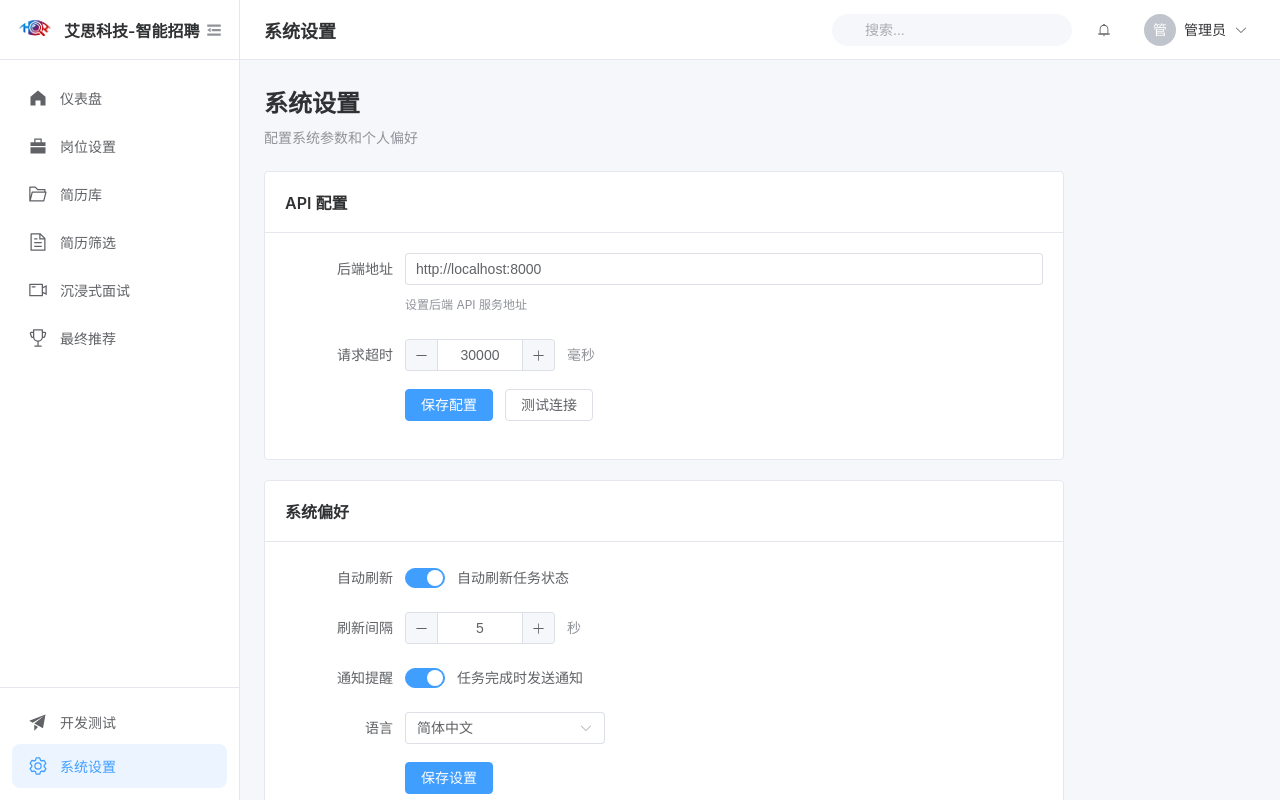
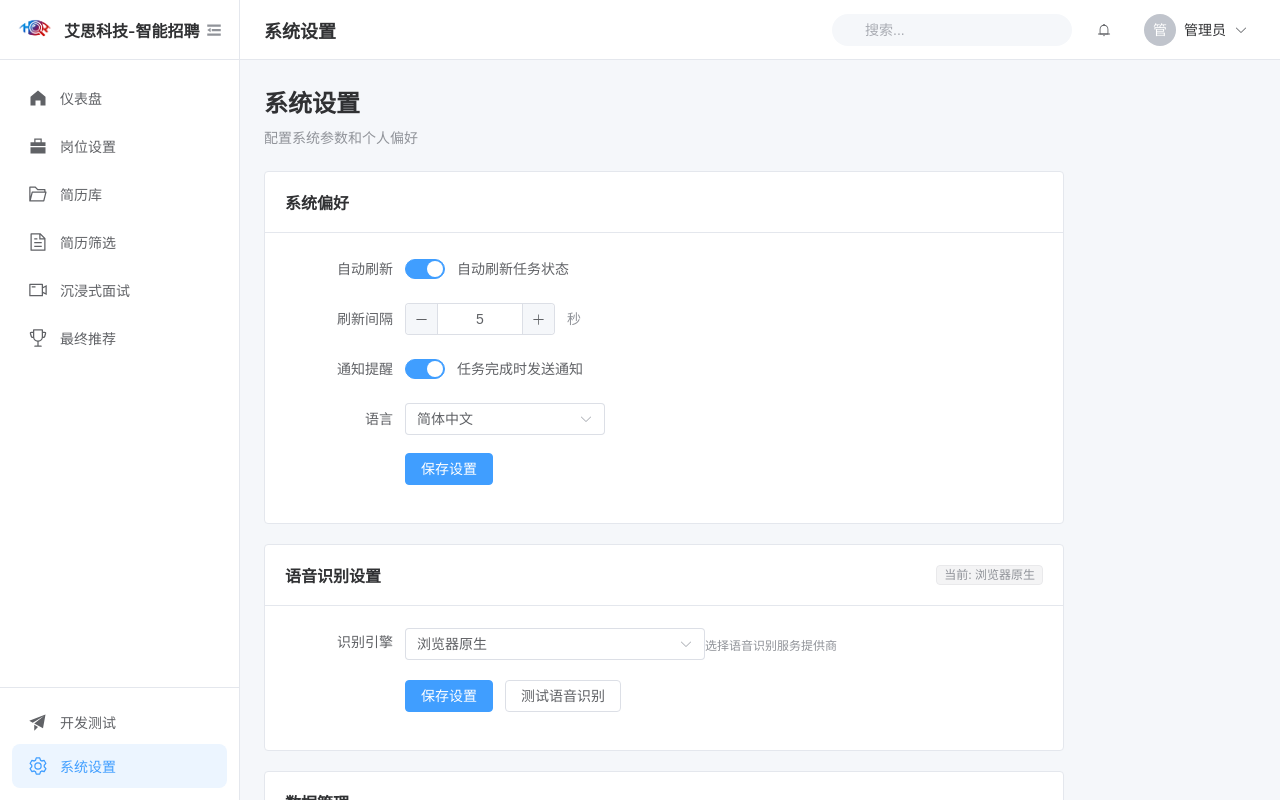
Before and after one commit to HR-M2/HRM2-Vue-FastAPI-Frontend, a Vue app: page /settings in a window 1280 px wide. Shown: the top 800 px of the page. Built offline with nearby package versions, Linux system fonts and the light colour scheme.

Commit message:
准备部署，删去前端API连接控制

```diff
--- a/src/views/SettingsView.vue
+++ b/src/views/SettingsView.vue
@@ -8,29 +8,6 @@
 
     <!-- 设置内容 -->
     <div class="settings-content">
-      <!-- API 配置 -->
-      <el-card class="settings-card" shadow="hover">
-        <template #header>
-          <div class="card-header">
-            <span class="card-title">API 配置</span>
-          </div>
-        </template>
-        <el-form label-width="120px" :model="apiSettings">
-          <el-form-item label="后端地址">
-            <el-input v-model="apiSettings.baseUrl" placeholder="http://localhost:8000" />
-            <div class="form-tip">设置后端 API 服务地址</div>
-          </el-form-item>
-          <el-form-item label="请求超时">
-            <el-input-number v-model="apiSettings.timeout" :min="5000" :max="60000" :step="1000" />
-            <span class="unit-text">毫秒</span>
-          </el-form-item>
-          <el-form-item>
-            <el-button type="primary" @click="saveApiSettings">保存配置</el-button>
-            <el-button @click="testConnection" :loading="testingConnection">测试连接</el-button>
-          </el-form-item>
-        </el-form>
-      </el-card>
-
       <!-- 系统偏好 -->
       <el-card class="settings-card" shadow="hover">
         <template #header>
@@ -207,9 +184,8 @@
 </template>
 
 <script setup lang="ts">
-import { reactive, ref, computed, onMounted } from 'vue'
+import { reactive, ref } from 'vue'
 import { ElMessage, ElMessageBox } from 'element-plus'
-import { client } from '@/api/client.gen'
 import {
   getAvailableProviders,
   getSpeechProviderRegistry
@@ -220,15 +196,6 @@ import {
   type SpeechSettings,
   type SpeechProviderType
 } from '@/composables/useSpeechRecognition'
-
-// 测试连接状态
-const testingConnection = ref(false)
-
-// API 设置
-const apiSettings = reactive({
-  baseUrl: 'http://localhost:8000',
-  timeout: 30000
-})
 
 // 系统设置
 const systemSettings = reactive({
@@ -352,45 +319,6 @@ const testSpeechRecognition = async () => {
   }
 }
 
-// 保存 API 配置
-const saveApiSettings = () => {
-  localStorage.setItem('apiSettings', JSON.stringify(apiSettings))
-  // 更新 client 配置
-  client.setConfig({ baseUrl: apiSettings.baseUrl })
-  ElMessage.success('API 配置已保存（已生效）')
-}
-
-// 测试连接
-const testConnection = async () => {
-  testingConnection.value = true
-  try {
-    const controller = new AbortController()
-    const timeoutId = setTimeout(() => controller.abort(), 5000)
-
-    const response = await fetch(`${apiSettings.baseUrl}/health`, {
-      method: 'GET',
-      signal: controller.signal
-    })
-
-    clearTimeout(timeoutId)
-
-    if (response.ok) {
-      const data = await response.json()
-      ElMessage.success(`连接成功: ${data.message || 'OK'}`)
-    } else {
-      ElMessage.error(`连接失败: ${response.status}`)
-    }
-  } catch (err: any) {
-    if (err.name === 'AbortError') {
-      ElMessage.error('连接超时，请检查后端服务是否启动')
-    } else {
-      ElMessage.error('连接失败，请检查后端服务是否启动')
-    }
-  } finally {
-    testingConnection.value = false
-  }
-}
-
 // 保存系统设置
 const saveSystemSettings = () => {
   localStorage.setItem('systemSettings', JSON.stringify(systemSettings))
@@ -400,7 +328,6 @@ const saveSystemSettings = () => {
 // 导出数据
 const exportData = () => {
   const data = {
-    apiSettings,
     systemSettings,
     exportTime: new Date().toISOString()
   }
@@ -425,10 +352,6 @@ const importData = () => {
     try {
       const text = await file.text()
       const data = JSON.parse(text)
-      if (data.apiSettings) {
-        Object.assign(apiSettings, data.apiSettings)
-        client.setConfig({ baseUrl: apiSettings.baseUrl })
-      }
       if (data.systemSettings) Object.assign(systemSettings, data.systemSettings)
       ElMessage.success('数据已导入')
     } catch {
@@ -452,15 +375,7 @@ const clearCache = () => {
 
 // 初始化：读取本地存储的设置
 const initSettings = () => {
-  const savedApiSettings = localStorage.getItem('apiSettings')
   const savedSystemSettings = localStorage.getItem('systemSettings')
-
-  if (savedApiSettings) {
-    try {
-      Object.assign(apiSettings, JSON.parse(savedApiSettings))
-      client.setConfig({ baseUrl: apiSettings.baseUrl })
-    } catch {}
-  }
 
   if (savedSystemSettings) {
     try {
--- a/vite.config.ts
+++ b/vite.config.ts
@@ -19,7 +19,7 @@ export default defineConfig({
     port: 5174,
     proxy: {
       '/api': {
-        target: 'http://127.0.0.1:8000',
+        target: 'http://127.0.0.1:8888',
         changeOrigin: true
       }
     }
```
